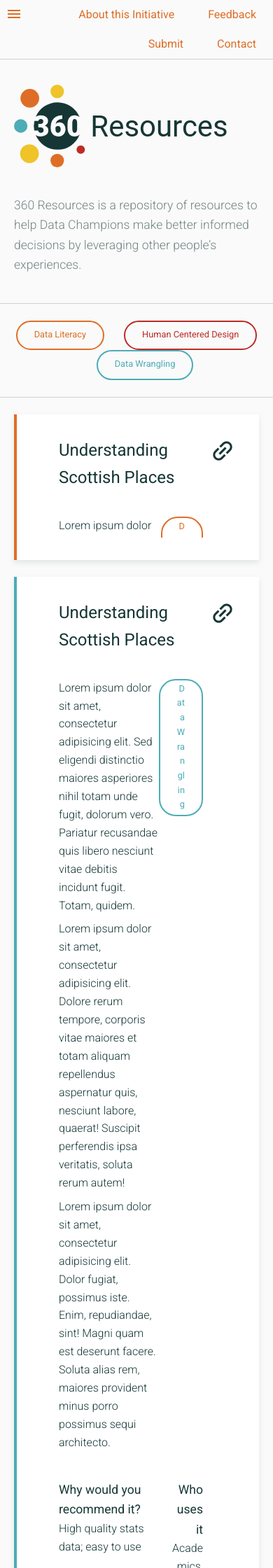
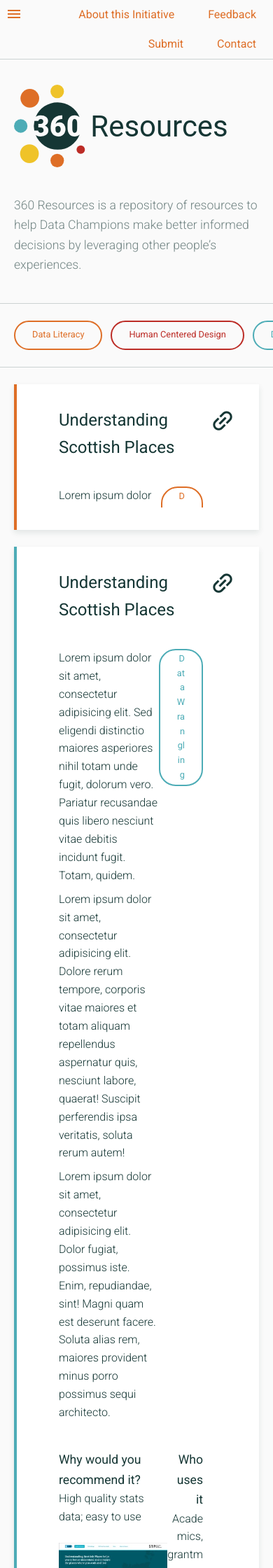
Before and after one commit to ThreeSixtyGiving/resource-library, a Jekyll site: the page built from source/index.html, in a window 390 px wide. Shown: the top 2240 px of the page at 70% size. Built offline with Jekyll 4.4.1, drawn with Linux system fonts in a browser that asks for light colours.

Commit message:
responsive styles for filters

```diff
--- a/source/_sass/_filters.scss
+++ b/source/_sass/_filters.scss
@@ -1,14 +1,33 @@
 .filter-section {
   border-top: 1px solid rgba($base-color, .2);
   border-bottom: 1px solid rgba($base-color, .2);
+
+  @include breakpoint($small-only) {
+    overflow-x: scroll;
+    scroll-snap-align: center;
+    scroll-snap-type: x proximity;
+  }
 }
 
 .filters {
   padding-top: 24px;
   padding-bottom: 24px;
-  text-align: center;
 
-  .tag + .tag {
-    margin-left: 24px;
+
+  @include breakpoint($small-only) {
+    width: max-content;
+    padding-right: 20px;
+
+    .tag + .tag { margin-left: 8px; }
   }
+
+  @include breakpoint($medium-up) {
+    text-align: center;
+
+    .tag + .tag { margin-left: 24px; }
+  }
+
+
+
+
 }
```
